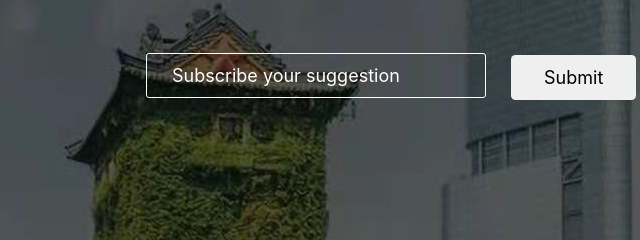
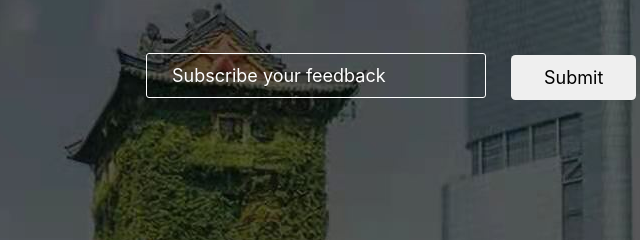
Before and after one commit to NJUAIA/njuaia.github.io, a plain HTML site: page index.html in a window 1280 px wide. Shown: the part 3161-3401 px from the top of the page, 509-1149 px from the left. Drawn offline with Linux system fonts and the light colour scheme.

Commit message:
modify the index.html

```diff
--- a/index.html
+++ b/index.html
@@ -229,7 +229,7 @@
                 </div>
                 <div class="col-sm-12 col-md-6 d-flex align-items-center tm-contact-item">
                     <form action="" method="get">
-                        <input name="email" type="email" placeholder="Subscribe your suggestion" class="tm-input" required />
+                        <input name="email" type="email" placeholder="Subscribe your feedback" class="tm-input" required />
                         <button type="submit" class="btn tm-btn-submit">Submit</button>
                     </form>
                 </div>
```
